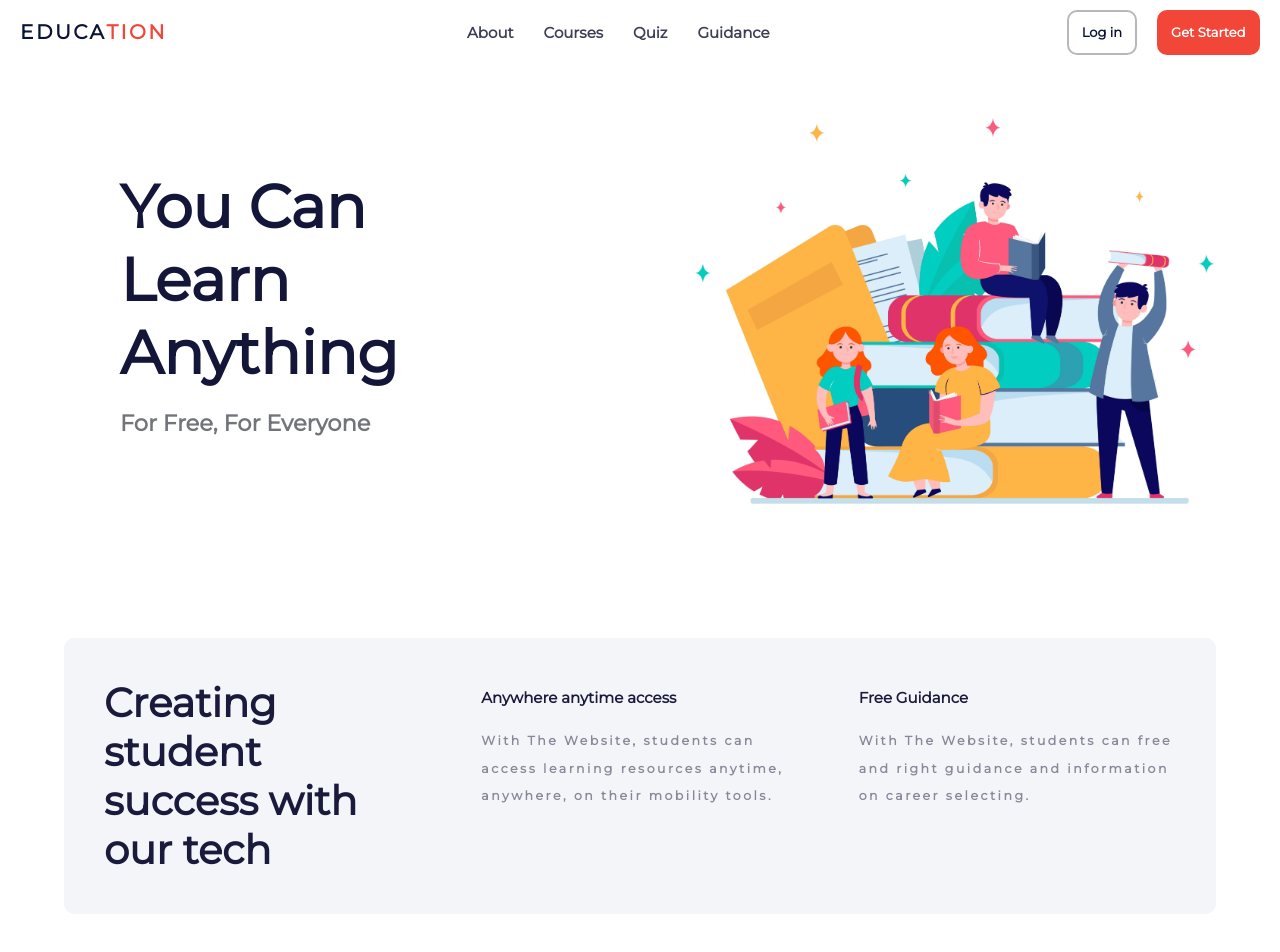
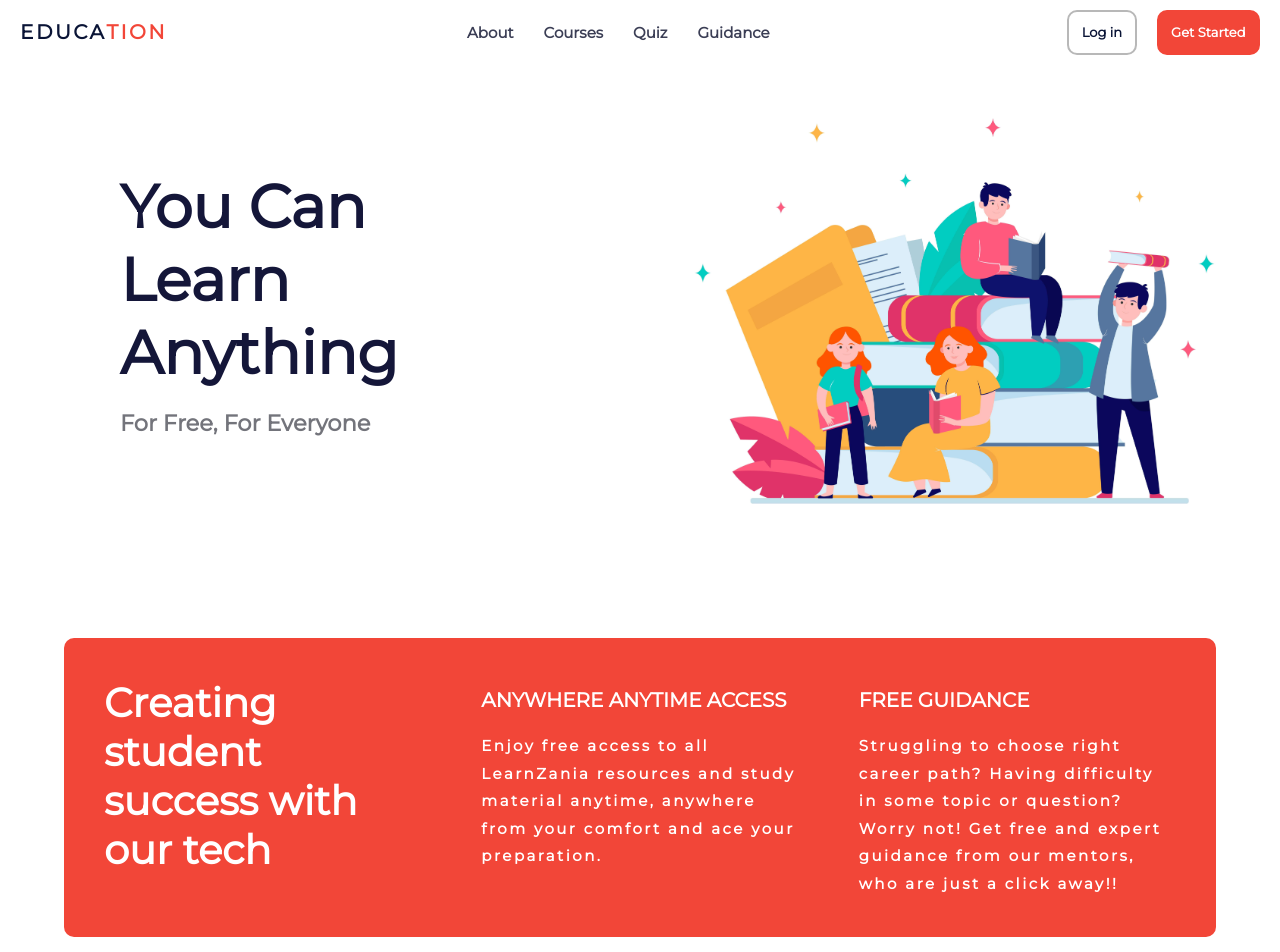
Before and after one commit to Akshima-Ghai/OneEducationalWebsiteForAll, a React (Create React App) app: page / in a window 1280 px wide. Shown: the top 952 px of the page. Built offline with nearby package versions, Linux system fonts and the light colour scheme.

Commit message:
changes in home and about page

```diff
--- a/src/pages/About/About.js
+++ b/src/pages/About/About.js
@@ -8,8 +8,8 @@ const About = props => {
             <h1 className="about__heading">Who we are</h1>
             <div className="about__div">
                 <img src={ImgSrc.Education} alt="logo" />
-                <h1>What is EduOne?</h1>
-                <p>EduOne is an e-learning website which provide the students with the option to choose their courses as per their needs. Quizzes, and guidence videos are some of the interaction methods through which students can learn.</p>
+                <h1>What is LearnZania?</h1>
+                <p>LearnZania is an e-learning website which provides the students with free course content and study material. Quizzes, expert guidance and doubt assistance from mentors are some of the interaction methods through which students can learn.</p>
             </div>
             <div className="about__div">
                 <img src={ImgSrc.Working} alt="logo" />
--- a/src/pages/Home/Home.css
+++ b/src/pages/Home/Home.css
@@ -43,7 +43,7 @@
 
 .home__dashboard{
   width: 90%;
-  background-color: #f3f5f9;
+  background-color: #f24638;
   padding: 1rem;
   border-radius: 10px;
   /* height: 25rem; */
@@ -56,22 +56,22 @@
 }
 
 .home__dashboard--item-1 h1{
-  color: #1a1a3c;
+  color: #fff;
   font-size: 4rem;
 
 }
 
 .home__dashboard--item-2 h1,.home__dashboard--item-3 h1{
-  color: #1a1a3c;
-  font-size: 1.5rem;
+  color: #fff;
+  font-size: 2rem;
   margin-top: 1rem;
 }
 
 .home__dashboard--item-2 p,.home__dashboard--item-3 p{
-  color: #868999;
+  color: #fff;
   margin-top: 2rem;
-  font-weight: bold;
-  font-size: 1.25rem;
+  font-weight: 600;
+  font-size: 1.5rem;
   line-height: 2.75rem;
   letter-spacing: 2.5px;
 }
--- a/src/pages/Home/Home.js
+++ b/src/pages/Home/Home.js
@@ -26,12 +26,12 @@ const Home = () => {
             <h1>Creating student success with our tech</h1>
           </div>
           <div className="home__dashboard--item-2">
-            <h1>Anywhere anytime access</h1>
-            <p>With The Website, students can access learning resources anytime, anywhere, on their mobility tools.</p>
+            <h1>ANYWHERE ANYTIME ACCESS</h1>
+            <p>Enjoy free access to all LearnZania resources and study material anytime, anywhere from your comfort and ace your preparation.</p>
           </div>
           <div className="home__dashboard--item-3">
-          <h1>Free Guidance</h1>
-            <p>With The Website, students can free and right guidance and information on career selecting.</p>
+          <h1>FREE GUIDANCE</h1>
+            <p>Struggling to choose right career path? Having difficulty in some topic or question? Worry not! Get free and expert guidance from our mentors, who are just a click away!!</p>
           </div>
         </div>
       </div>
```
Also changed, not shown: 1 other file (tests, documents, lock files or other folders).
